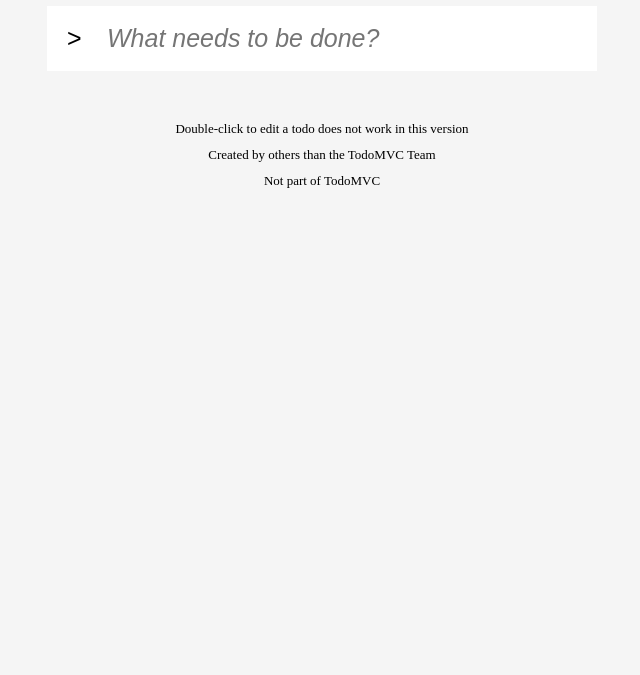
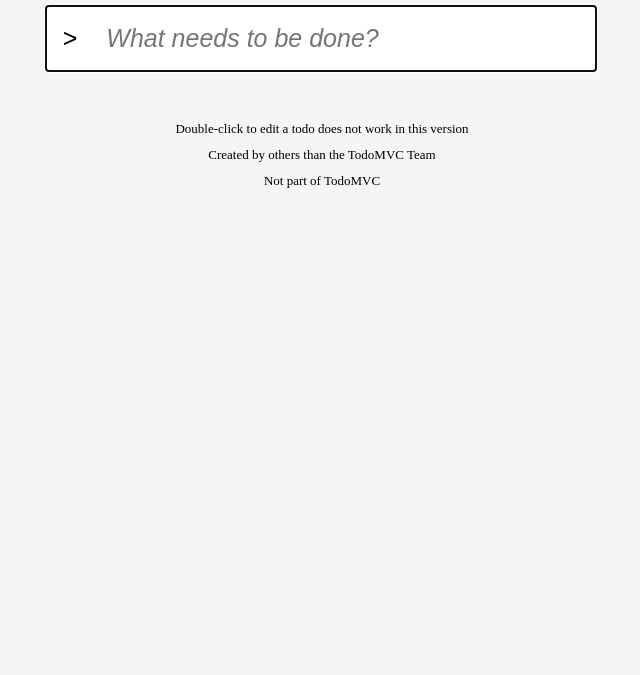
Before and after one commit to lillebjorns/Todo, a plain HTML site: page index.html in a window 1280 px wide. Shown: the part 125-800 px from the top of the page, without its empty margins (318-958 px from the left). Drawn offline with Linux system fonts and the light colour scheme.

Commit message:
labels and such

```diff
--- a/index.html
+++ b/index.html
@@ -11,10 +11,14 @@
 <body>
     <header><h1>todos</h1></header>
     <div class="topnav">
-            <div class="selectAll">
-                <button id="selectAllButton">></button>
-            </div>
-            <input id="searchInput" type="text" placeholder="What needs to be done?">
+
+            <form id="todoinput">
+                <label for="searchInput">
+                    <button id="selectAllButton">></button>
+                   </label>
+                <input id="searchInput" type="text" placeholder="What needs to be done?" autofocus for="searchInput">
+
+              </form>
     </div>
     <ul>
         <li>Double-click to edit a todo does not work in this version</li>
--- a/todo.css
+++ b/todo.css
@@ -34,11 +34,10 @@ Syns just nu lite men halvt dold bakom. Sätt framför i Jscript
 ändra relativ position med margin right*/
 #selectAllButton {
     font-size: 25px;
-    padding: 18px 20px;
+    padding: 10px 15px;
     border:none;
-    margin-right: -80px;
+    margin-right: -50px;
     position: relative;
-    z-index: 1;
     background-color:white;
 }
 
```
